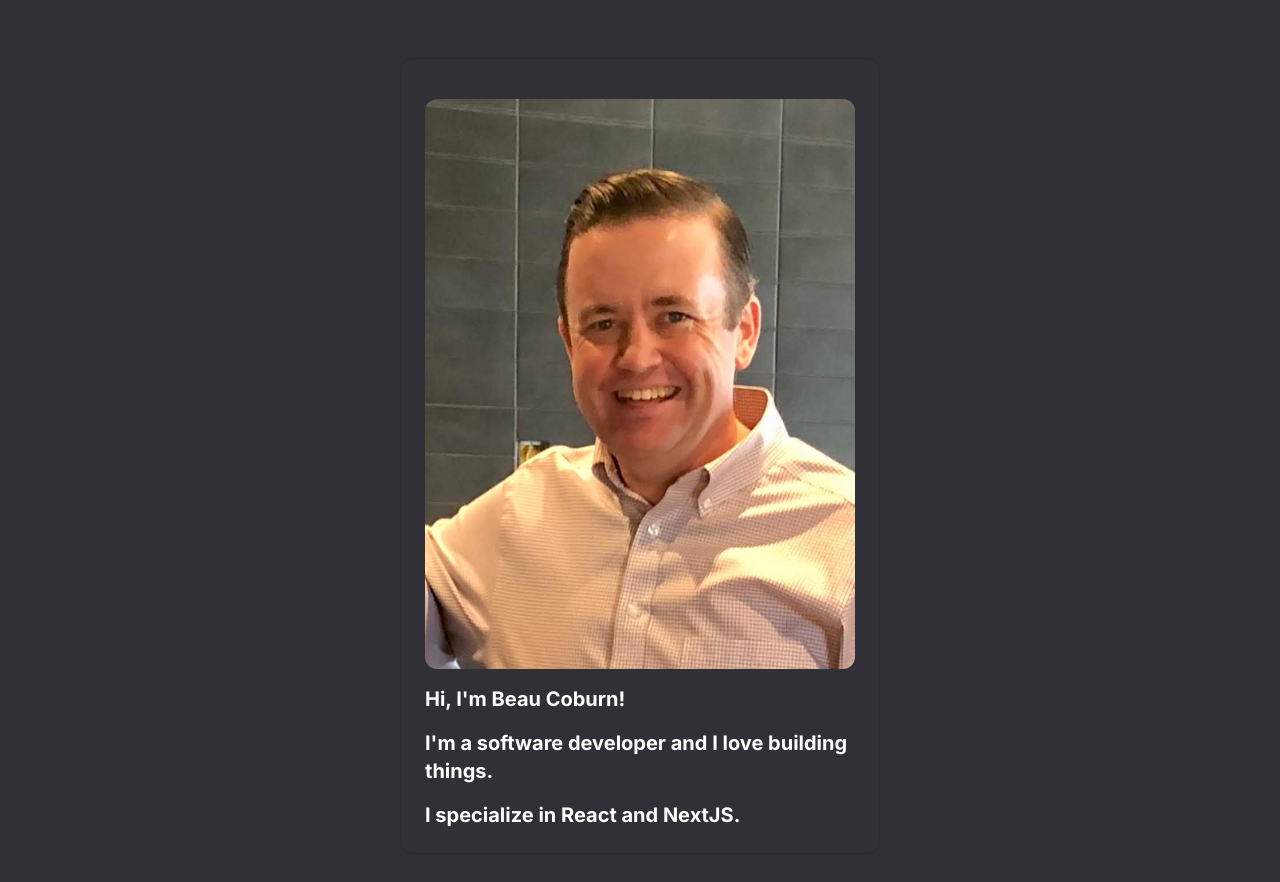
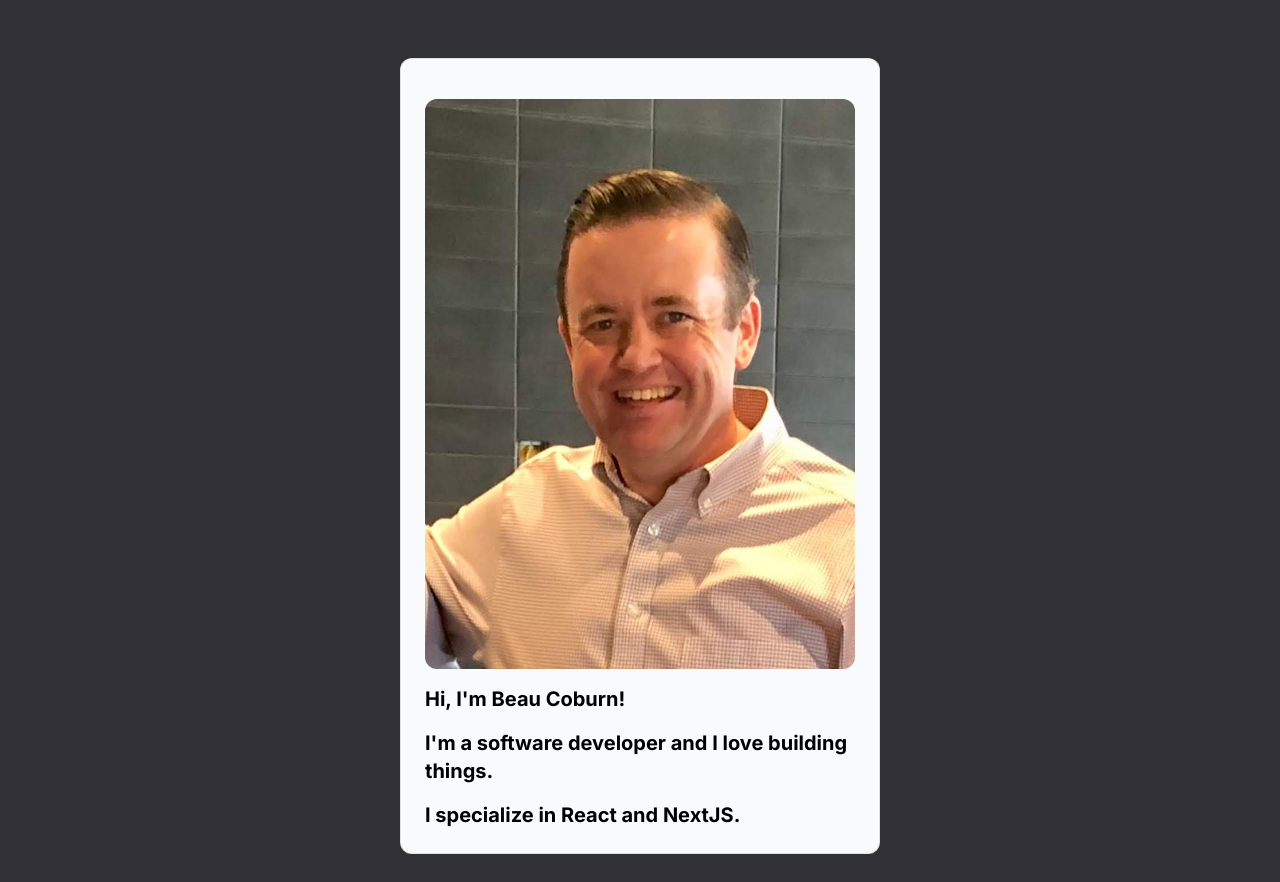
Before and after one commit to beaucoburn/portfolio3, a React app in the folder portfolio3/: page / in a window 1280 px wide. Shown: the part 70-952 px from the top of the page. Built offline with nearby package versions, Linux system fonts and the light colour scheme.

Commit message:
Adjust text on Hero

```diff
--- a/portfolio3/src/app/components/Hero.tsx
+++ b/portfolio3/src/app/components/Hero.tsx
@@ -61,18 +61,18 @@ export default function Hero() {
       backgroundColor="#303036"
       >
     <CardContainer className="inter-var">
-      <CardBody className="bg-gray-60 relative group/card  dark:hover:shadow-2xl dark:hover:shadow-emerald-500/[0.1] dark:bg-black dark:border-white/[0.2] border-black/[0.1] w-auto sm:w-[30rem] h-auto rounded-xl p-6 border  ">
+      <CardBody className="bg-gray-50 relative group/card  dark:hover:shadow-2xl dark:hover:shadow-emerald-500/[0.1] dark:bg-black dark:border-white/[0.2] border-black/[0.1] w-auto sm:w-[30rem] h-auto rounded-xl p-6 border  ">
         <CardItem
           translateZ="100"
           rotateX={20}
           rotateZ={-10}
           className="w-full mt-4"
+          border="1px solid #000000"
         >
           <Image
             src={Headshot}
             height="3000"
             width="1000"
-            border="1px solid #000000"
             className="h-100 w-full object-cover rounded-xl group-hover/card:shadow-xl"
             alt="thumbnail"
           />
@@ -84,33 +84,33 @@ export default function Hero() {
         >
         <CardItem
           as="h1"
-          className="text-xl font-bold text-white pt-4 dark:text-white"
+          className="text-xl font-bold text-black pt-4 dark:text-white"
         >
         {greeting}
         </CardItem>
         </CardItem>
 
         <CardItem
-          translateZ="50"
-          translateX={-20}
+          translateZ="60"
+          translateX={-60}
           className="text-xl font-bold text-neutral-600 dark:text-white"
         >
         <CardItem
           as="h1"
-          className="text-xl font-bold text-white pt-4 dark:text-white"
+          className="text-xl font-bold text-black pt-4 dark:text-white"
         >
           {bio1}
         </CardItem>
         </CardItem>
 
         <CardItem
-          translateZ="50"
-          translateX={20}
+          translateZ="70"
+          translateX={60}
           className="text-xl font-bold text-neutral-600 dark:text-white"
         >
         <CardItem
           as="h1"
-          className="text-xl font-bold text-white pt-4 dark:text-white"
+          className="text-xl font-bold text-black pt-4 dark:text-white"
         >
         {bio2}
         </CardItem>
```
